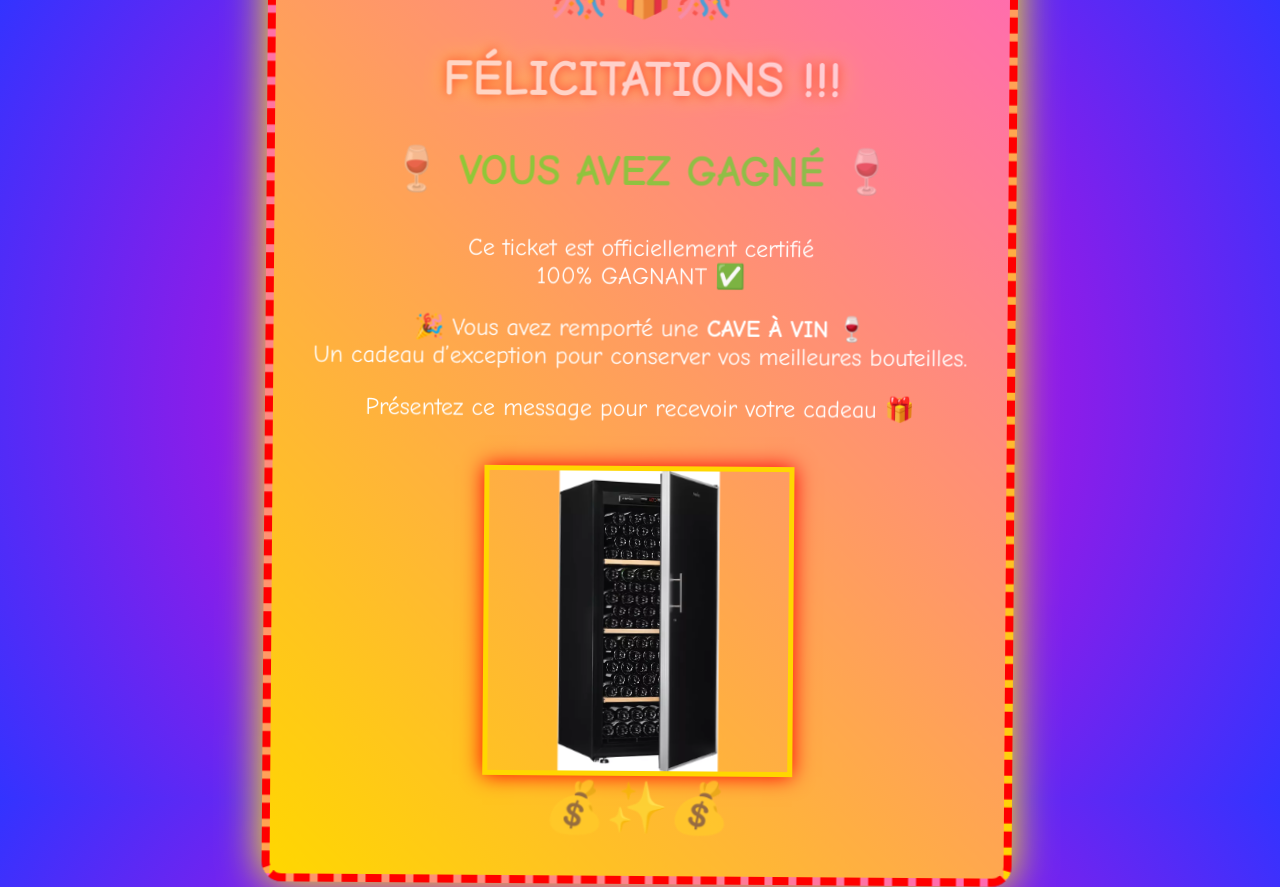
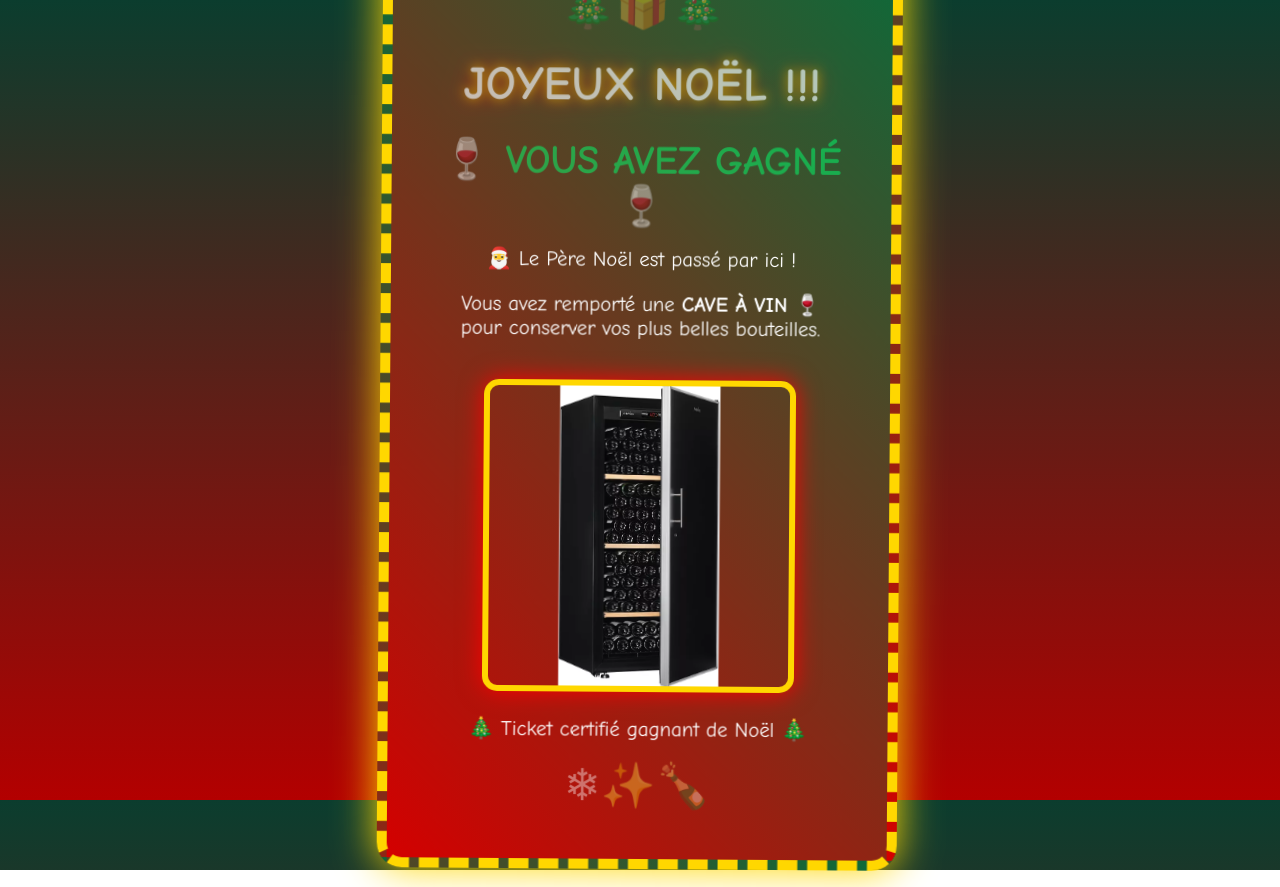
Before and after one commit to theoguidetpng/ticket-gagnant, a plain HTML site: page index.html in a window 1280 px wide. Drawn offline with Linux system fonts and the light colour scheme.

Commit message:
Update index.html

```diff
--- a/index.html
+++ b/index.html
@@ -2,11 +2,11 @@
 <html lang="fr">
 <head>
   <meta charset="UTF-8" />
-  <title>🎉 TICKET GAGNANT 🎉</title>
+  <title>🎄 TICKET GAGNANT DE NOËL 🎄</title>
   <meta name="viewport" content="width=device-width, initial-scale=1.0" />
   <style>
     body {
-      background: radial-gradient(circle, #ff00cc, #3333ff);
+      background: linear-gradient(180deg, #0b3d2e, #b30000);
       font-family: 'Comic Sans MS', 'Comic Sans', cursive;
       display: flex;
       align-items: center;
@@ -15,37 +15,72 @@
       margin: 0;
       color: white;
       text-align: center;
+      overflow: hidden;
+    }
+
+    /* neige */
+    body::before {
+      content: "❄ ❄ ❄ ❄ ❄ ❄ ❄ ❄ ❄ ❄";
+      position: fixed;
+      top: -50px;
+      left: 0;
+      width: 100%;
+      font-size: 2rem;
+      animation: snow 10s linear infinite;
+      opacity: 0.8;
+    }
+
+    @keyframes snow {
+      0% { transform: translateY(0); }
+      100% { transform: translateY(120vh); }
     }
 
     .card {
-      background: linear-gradient(45deg, gold, hotpink);
-      border: 8px dashed red;
+      background: linear-gradient(45deg, #d40000, #0b6b3a);
+      border: 10px dashed gold;
       padding: 40px;
-      border-radius: 20px;
-      box-shadow: 0 0 40px yellow;
+      border-radius: 25px;
+      box-shadow: 0 0 40px gold;
       animation: shake 1.5s infinite;
+      max-width: 420px;
     }
 
     h1 {
-      font-size: 3rem;
+      font-size: 2.8rem;
       animation: blink 0.6s infinite alternate;
-      text-shadow: 0 0 10px red, 0 0 20px yellow;
+      text-shadow: 0 0 10px gold, 0 0 20px red;
+    }
+
+    .winner {
+      font-size: 2.3rem;
+      font-weight: bold;
+      color: #00ff6a;
+      animation: blink 0.4s infinite alternate;
+      margin: 20px 0;
     }
 
     p {
-      font-size: 1.5rem;
+      font-size: 1.3rem;
     }
 
-    .winner {
+    img {
+      width: 100%;
+      max-width: 300px;
+      margin-top: 20px;
+      border: 6px solid gold;
+      border-radius: 15px;
+      box-shadow: 0 0 25px red;
+    }
+
+    .emoji {
       font-size: 2.5rem;
-      font-weight: bold;
-      color: lime;
-      animation: blink 0.4s infinite alternate;
+      margin-bottom: 10px;
+      animation: blink 1s infinite alternate;
     }
 
     @keyframes blink {
       from { opacity: 1; transform: scale(1); }
-      to { opacity: 0.3; transform: scale(1.1); }
+      to { opacity: 0.4; transform: scale(1.1); }
     }
 
     @keyframes shake {
@@ -55,23 +90,19 @@
       75% { transform: rotate(-1deg); }
       100% { transform: rotate(0deg); }
     }
-
-    .emoji {
-      font-size: 3rem;
-      animation: blink 0.8s infinite alternate;
-    }
   </style>
 </head>
 <body>
   <div class="card">
-    <div class="emoji">🎊🎁🎊</div>
-    <h1>FÉLICITATIONS !!!</h1>
+    <div class="emoji">🎄🎁🎄</div>
+    <h1>JOYEUX NOËL !!!</h1>
     <p class="winner">🍷 VOUS AVEZ GAGNÉ 🍷</p>
-    <p>Ce ticket est officiellement certifié<br>100% GAGNANT ✅</p>
-    <p>🎉 Vous avez remporté une <strong>CAVE À VIN</strong> 🍷<br>Un cadeau d’exception pour conserver vos meilleures bouteilles.</p>
-    <p>Présentez ce message pour recevoir votre cadeau 🎁</p>
-    <img src="cave_vin.webp" alt="Cave à vin" style="width:100%; max-width:300px; margin-top:20px; border:5px solid gold; box-shadow:0 0 20px red;">
-    <div class="emoji">💰✨💰</div>
+    <p>🎅 Le Père Noël est passé par ici !</p>
+    <p>Vous avez remporté une <strong>CAVE À VIN</strong> 🍷<br>
+    pour conserver vos plus belles bouteilles.</p>
+    <img src="cave_vin.webp" alt="Cave à vin">
+    <p>🎄 Ticket certifié gagnant de Noël 🎄</p>
+    <div class="emoji">❄✨🍾</div>
   </div>
 </body>
 </html>
```
